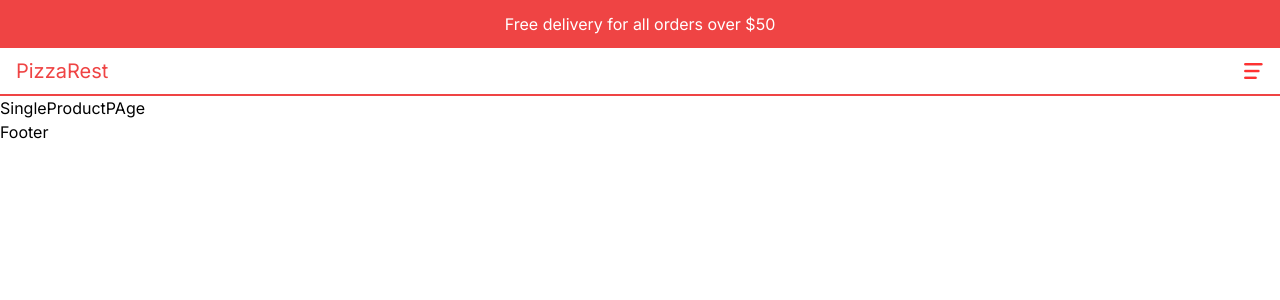
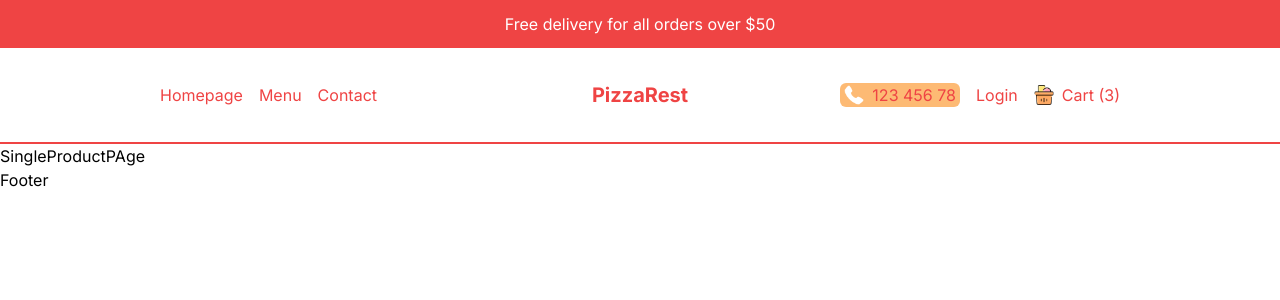
Before and after one commit to gfxargentina/tp-restaurant-frontend, a Next.js app: page /product/1 in a window 1280 px wide. Shown: the top 300 px of the page. Built offline with nearby package versions, Linux system fonts and the light colour scheme.

Commit message:
add responsive style navbar menu

```diff
--- a/src/components/CartIcon.tsx
+++ b/src/components/CartIcon.tsx
@@ -5,7 +5,7 @@
 const CartIcon = () => {
   return (
     <Link href="/cart" className="flex items-center gap-2">
-      <div className=" relative w-8 h-8 ">
+      <div className=" relative w-8 h-8 md:w-5 md:h-5">
         <Image src="/cart.png" alt="" fill />
       </div>
       <span>Cart (3)</span>
--- a/src/components/Navbar.tsx
+++ b/src/components/Navbar.tsx
@@ -1,15 +1,40 @@
 import React from 'react';
 import Menu from './Menu';
 import Link from 'next/link';
+import Image from 'next/image';
+import CartIcon from './CartIcon';
 
 const Navbar = () => {
+  const user = false;
+
   return (
-    <div className=" h-12 text-red-500 p-4 flex justify-between items-center border-b-2 border-b-red-500 ">
-      <div className="text-xl">
+    <div className=" h-12 text-red-500 p-4 flex justify-between items-center border-b-2 border-b-red-500 md:h-24 lg:px-20 xl:px-40">
+      {/* MEDIUM SCREEN-LEFT LINKS */}
+      <div className="hidden md:flex gap-4 flex-1">
+        <Link href="/">Homepage</Link>
+        <Link href="/menu">Menu</Link>
+        <Link href="/contact">Contact</Link>
+      </div>
+      {/* LOGO */}
+      <div className="text-xl md:font-bold flex-1 md:text-center">
         <Link href="/">PizzaRest</Link>
       </div>
-      <div>
+      {/* MOBILE MENU */}
+      <div className="md:hidden">
         <Menu />
+      </div>
+      {/* MEDIUM SCREEN-RIGHT LINKS */}
+      <div className="hidden md:flex gap-4 items-center justify-end flex-1">
+        <div className="md:absolute top-3 r-2 lg:static  flex items-center gap-2 cursor-pointer bg-orange-300 px-1 rounded-md ">
+          <Image src="/phone.png" alt="" width={20} height={20} />
+          <span>123 456 78</span>
+        </div>
+        {!user ? (
+          <Link href="/login">Login</Link>
+        ) : (
+          <Link href="/orders">Orders</Link>
+        )}
+        <CartIcon />
       </div>
     </div>
   );
```
